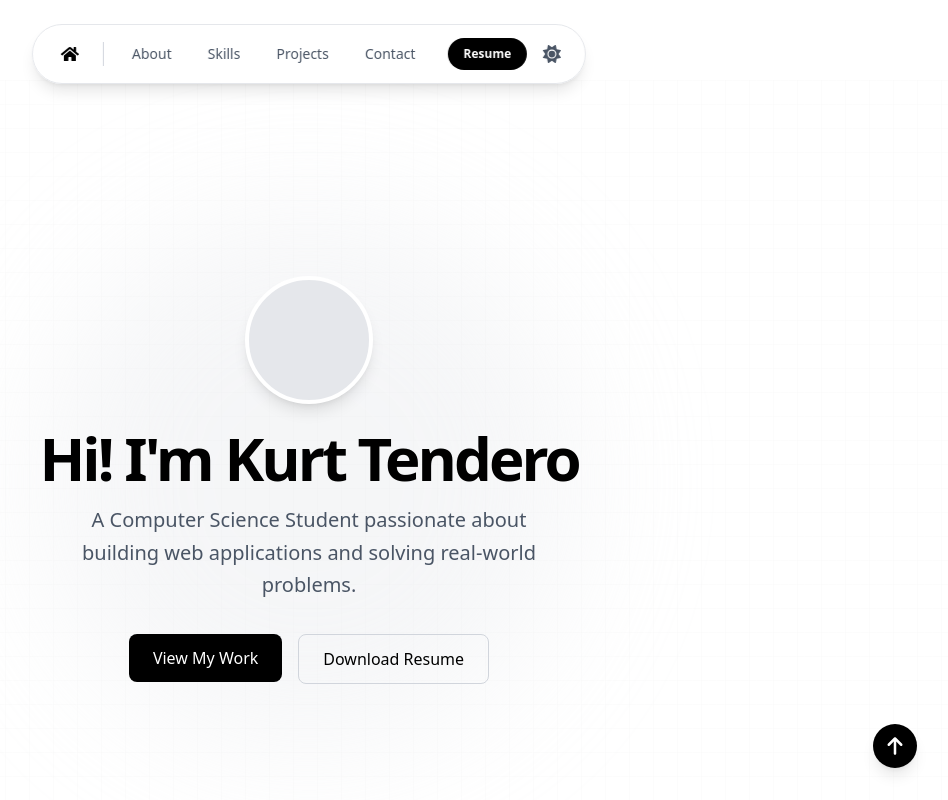
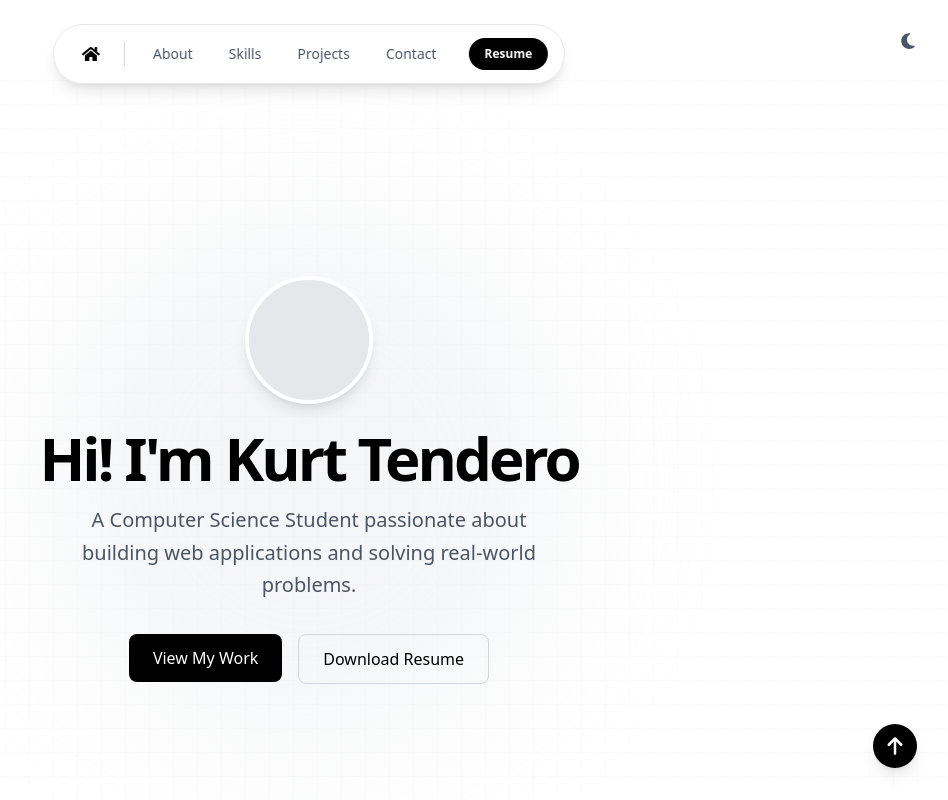
Before and after one commit to Kurt0913/kurt-portfolio, a Next.js app: page / in a window 1280 px wide. Shown: the top 800 px of the page, without its empty margins (331-1279 px from the left). Built offline with nearby package versions, Linux system fonts and the light colour scheme.

Commit message:
Move theme toggle to top right corner and fix dark mode configuration

```diff
--- a/src/app/components/Navbar.jsx
+++ b/src/app/components/Navbar.jsx
@@ -2,7 +2,6 @@
 import React, { useState, useEffect } from 'react';
 import Link from 'next/link';
 import { FaHome } from "react-icons/fa";
-import { ThemeToggle } from './ThemeToggle';
 
 const Navbar = () => {
   const [activeSection, setActiveSection] = useState('');
@@ -77,9 +76,6 @@ const Navbar = () => {
             Resume
         </Link>
 
-        {/* Theme Toggle */}
-        <ThemeToggle />
-
       </div>
     </nav>
   );
--- a/src/app/page.js
+++ b/src/app/page.js
@@ -5,11 +5,15 @@ import Skills from "./components/Skills";
 import Projects from "./components/Projects";
 import Contact from "./components/Contact";
 import Footer from "./components/Footer";
+import { ThemeToggle } from "./components/ThemeToggle";
 
 export default function Home() {
   return (
-    <main className="bg-white dark:bg-gray-900 min-h-screen flex flex-col pt-20">
+    <main className="bg-white dark:bg-black min-h-screen flex flex-col pt-20">
       <Navbar />
+      <div className="fixed top-6 right-6 z-50">
+        <ThemeToggle />
+      </div>
       <Hero />
       <About />
       <Skills />
--- a/src/app/providers.jsx
+++ b/src/app/providers.jsx
@@ -4,7 +4,7 @@ import { ThemeProvider } from 'next-themes';
 
 export function Providers({ children }) {
   return (
-    <ThemeProvider attribute="class" defaultTheme="dark" enableSystem>
+    <ThemeProvider attribute="class" defaultTheme="system" enableSystem disableTransitionOnChange>
       {children}
     </ThemeProvider>
   );
--- /dev/null
+++ b/tailwind.config.js
@@ -0,0 +1,13 @@
+/** @type {import('tailwindcss').Config} */
+export default {
+  content: [
+    './src/pages/**/*.{js,ts,jsx,tsx,mdx}',
+    './src/components/**/*.{js,ts,jsx,tsx,mdx}',
+    './src/app/**/*.{js,ts,jsx,tsx,mdx}',
+  ],
+  darkMode: 'class',
+  theme: {
+    extend: {},
+  },
+  plugins: [],
+}
```
